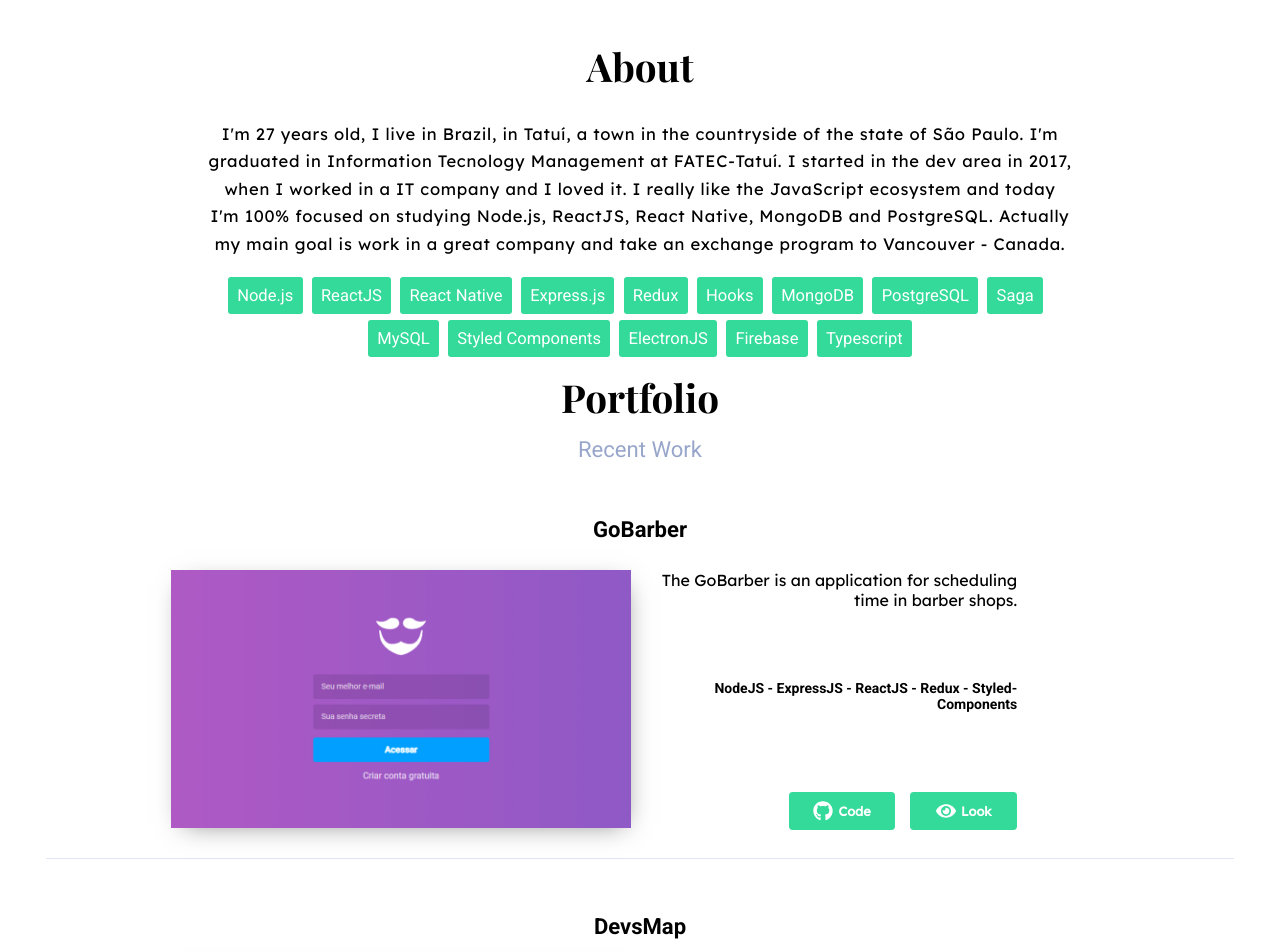
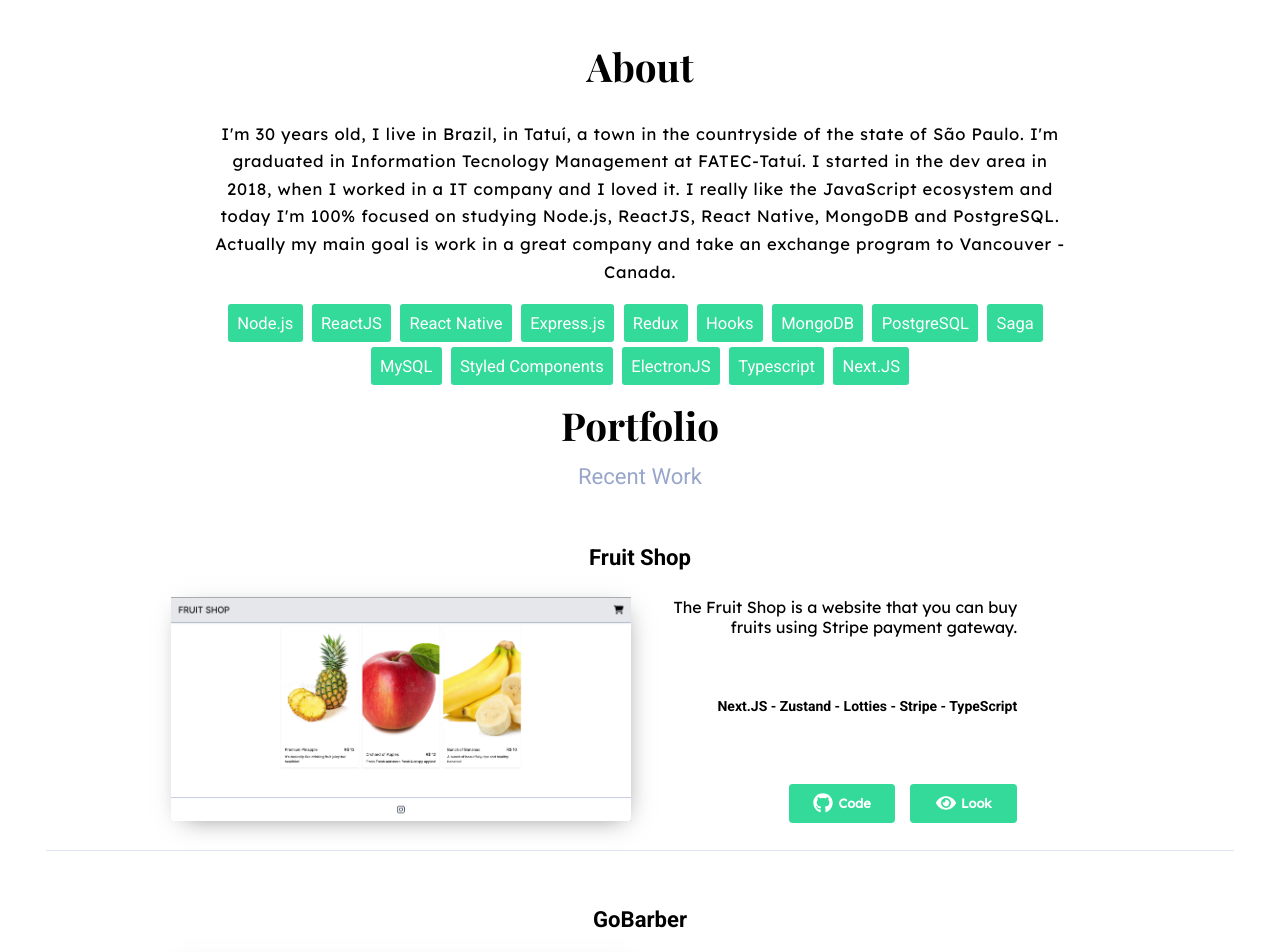
Before and after one commit to gguip/portfolio, a React (Create React App) app: page / in a window 1280 px wide. Shown: the part 760-1712 px from the top of the page. Built offline with nearby package versions, Linux system fonts and the light colour scheme.

Commit message:
update info

```diff
--- a/src/components/PortfolioItem/Posts.js
+++ b/src/components/PortfolioItem/Posts.js
@@ -5,32 +5,38 @@
 import imgTau from "../../assets/projects/taudynamix.jpg";
 import imgDominos from "../../assets/projects/dominos.jpg";
 import imgDeliverize from "../../assets/projects/deliverize.jpg";
-// import imgRocketshoes from "../../assets/projects/rocketshoes.jpg";
-// import imgRocketfy from "../../assets/projects/rocketfy.jpg";
-// import imgGitRepositories from "../../assets/projects/gitrepositories.jpg";
-// import imgTindev from "../../assets/projects/tindev.jpg";
+import imgFruitShop from "../../assets/projects/fruit-shop.png";
 
 const posts = [
   {
     id: 1,
+    title: "Fruit Shop",
+    description: `The Fruit Shop is a website that you can buy fruits using Stripe payment gateway.`,
+    techs: "Next.JS - Zustand - Lotties - Stripe - TypeScript",
+    image: imgFruitShop,
+    code: "https://github.com/gguip/nextjs13-store",
+    look: "https://fruit-store-nine.vercel.app/"
+  },
+  {
+    id: 2,
     title: "GoBarber",
     description: `The GoBarber is an application for scheduling time in barber shops.`,
     techs: "NodeJS - ExpressJS - ReactJS - Redux - Styled-Components",
     image: imgGobarber,
     code: "https://github.com/gguip/GoBarber",
-    // look: "https://github.com/gguip/GoBarber"
+    look: undefined
   },
   {
-    id: 2,
+    id: 3,
     title: "DevsMap",
     description: `The DevMaps is an application to search for developers around you for technologies.`,
     techs: "NodeJS - ExpressJS - ReactJS - Redux - React Native",
     image: imgDevMaps,
     code: "https://github.com/gguip/SemanaOmnistack10",
-    // look: "https://gguip-semanaomni10.netlify.app/"
+    look: undefined
   },
   {
-    id: 3,
+    id: 4,
     title: "LetMeAsk",
     description: `The LetMeAsk is a Question and Answer application`,
     techs: "Firebase - ReactJS - Hooks - Typescript",
@@ -39,7 +45,7 @@
     // look: "https://github.com/gguip"
   },
   {
-    id: 4,
+    id: 5,
     title: "BeefSystem",
     description: `The BeefSystem is an application that control cattle fattening.`,
     techs: "ReactJS - Redux - Styled-Components - AdonisJS - NodeJS",
@@ -48,7 +54,7 @@
     look: "https://dashboard.beefsystem.com.br/"
   },
   {
-    id: 5,
+    id: 6,
     title: "Tau Dynamix",
     description: `The Tau Dynamix is an application that was made by using React.`,
     techs: "ReactJS",
@@ -57,7 +63,7 @@
     look: "https://sid-online.com/login"
   },
   {
-    id: 6,
+    id: 7,
     title: "Domino's Backoffice",
     description: `The Domino's Backoffice is a project to list and manage orders for Domino's Brazil.`,
     techs: "ReactJS - Bootstrap - Redux - Saga",
@@ -66,7 +72,7 @@
     // look: "https://github.com/gguip"
   },
   {
-    id: 7,
+    id: 8,
     title: "Deliverize",
     description: `The Deliverize is a PDV (Ponto de Venda) project .`,
     techs: "ReactJS - Bootstrap - Redux - Saga - ElectronJS - Sass",
--- a/src/components/PortfolioItem/index.js
+++ b/src/components/PortfolioItem/index.js
@@ -24,6 +24,7 @@
                   <FaGithub size={20} color="#fff" />
                   Code
                 </Button>
+                {!!post.look && (
                   <Button target="_blank" href={post.look}>
                     {post.look === "" ? (
                       <FaEyeSlash size={20} color="#fff" />
@@ -32,6 +33,8 @@
                     )}
                     Look
                   </Button>
+
+                )}
               </div>
             </div>
           </div>
--- a/src/pages/About/index.js
+++ b/src/pages/About/index.js
@@ -5,7 +5,7 @@
 
 import { Container, TechList, TechItem } from "./styles";
 
-const techItem = ["Node.js", "ReactJS", "React Native", "Express.js", "Redux", "Hooks", "MongoDB", "PostgreSQL", "Saga", "MySQL", "Styled Components", "ElectronJS", "Firebase", "Typescript"];
+const techItem = ["Node.js", "ReactJS", "React Native", "Express.js", "Redux", "Hooks", "MongoDB", "PostgreSQL", "Saga", "MySQL", "Styled Components", "ElectronJS", "Typescript", "Next.JS"];
 
 export default function About() {
   return (
@@ -13,10 +13,10 @@
       <Title>About</Title>
       <Container>
         <Paragraph>
-        I'm 27 years old, I live in Brazil, in Tatuí, a town in the
+        I'm 30 years old, I live in Brazil, in Tatuí, a town in the
           countryside of the state of São Paulo. I'm graduated in Information
           Tecnology Management at FATEC-Tatuí. I started in the dev area in
-          2017, when I worked in a IT company and I loved it. I really like the
+          2018, when I worked in a IT company and I loved it. I really like the
           JavaScript ecosystem and today I'm 100% focused on studying Node.js,
           ReactJS, React Native, MongoDB and PostgreSQL. Actually my main goal
           is work in a great company and take an exchange program to Vancouver - Canada.
```
Also changed, not shown: src/assets/projects/fruit-shop.png (added). Lines whose indentation alone changed are shown as unchanged.
